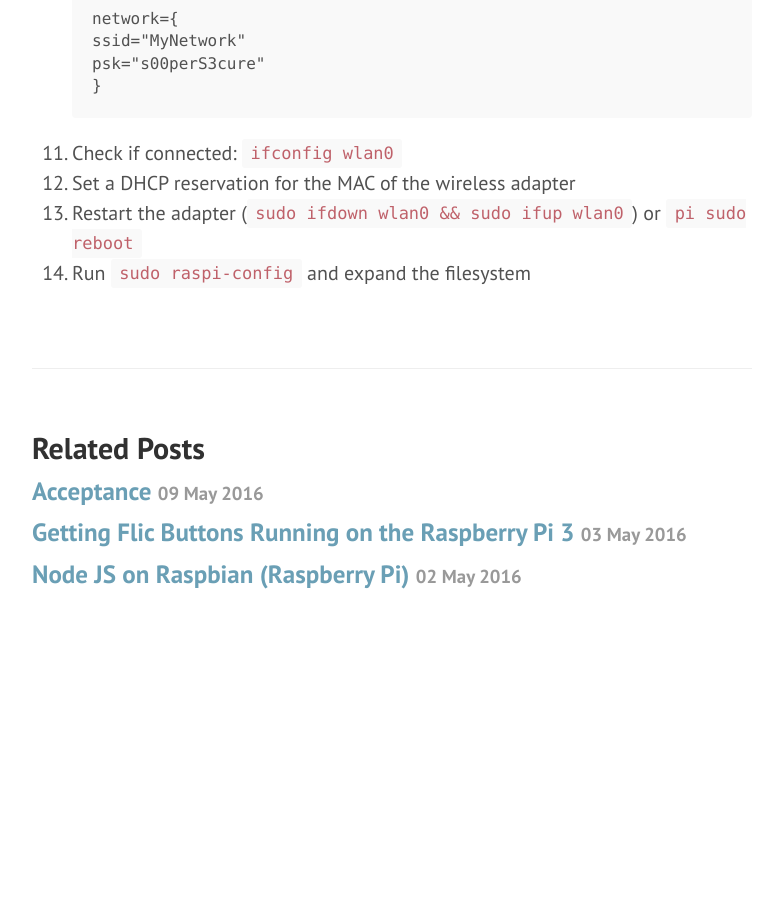
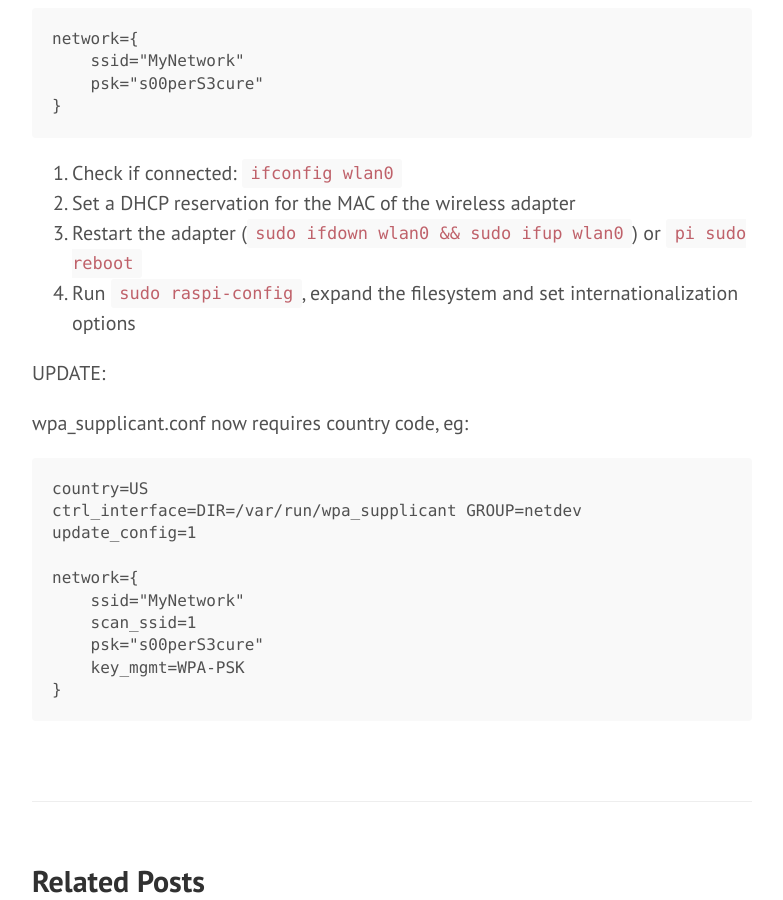
Before and after one commit to denwilliams/blog, a Jekyll site: the page built from _posts/2016-05-01-raspberry-pi-headless-install.md, in a window 1280 px wide and 900 px high, scrolled down 862 px. Shown: the whole window, without its empty margins (68-851 px from the left). Built offline with Jekyll 4.4.1, drawn with Linux system fonts in a browser that asks for light colours; Markdown is read by kramdown in place of the engine named in the settings; before the commit the page ends 1592 px from its top, so only the background shows below that.

Commit message:
update to headless

````diff
--- a/_posts/2016-05-01-raspberry-pi-headless-install.md
+++ b/_posts/2016-05-01-raspberry-pi-headless-install.md
@@ -6,23 +6,42 @@
 
 A concise guide for people who don't need trivial things explained...
 
-1. Download the latest *lite* image from here: https://www.raspberrypi.org/downloads/raspbian/
+1. Download the latest _lite_ image from here: https://www.raspberrypi.org/downloads/raspbian/
 2. Identify the disk number using `diskutil list`
 3. Unmount the disk using diskutil, eg: `diskutil unmountDisk /dev/disk4`
 4. Clone the image to the SD card, eg: `sudo dd bs=1m if=2016-03-18-raspbian-jessie.img of=/dev/rdisk4`
 5. Eject the disk, eg: `sudo diskutil eject /dev/rdisk3`
 6. Connect the Pi using an ethernet cable and boot from the new SD card
 7. Find the IP address of the Pi from the DHCP server
-8. Log in to the terminal using SSH (user *pi*, password *raspberry*), eg: `ssh pi@192.168.0.123`
+8. Log in to the terminal using SSH (user _pi_, password _raspberry_), eg: `ssh pi@192.168.0.123`
 9. Check which wireless networks are visible: `sudo iwlist wlan0 scan | grep ESSID`
 10. Edit the wireless config: `sudo nano /etc/wpa_supplicant/wpa_supplicant.conf`
+
 ```
 network={
     ssid="MyNetwork"
     psk="s00perS3cure"
 }
 ```
+
 11. Check if connected: `ifconfig wlan0`
 12. Set a DHCP reservation for the MAC of the wireless adapter
 13. Restart the adapter (`sudo ifdown wlan0 && sudo ifup wlan0`) or `pi sudo reboot`
-14. Run `sudo raspi-config` and expand the filesystem
+14. Run `sudo raspi-config`, expand the filesystem and set internationalization options
+
+UPDATE:
+
+wpa_supplicant.conf now requires country code, eg:
+
+```
+country=US
+ctrl_interface=DIR=/var/run/wpa_supplicant GROUP=netdev
+update_config=1
+
+network={
+    ssid="MyNetwork"
+    scan_ssid=1
+    psk="s00perS3cure"
+    key_mgmt=WPA-PSK
+}
+```
````
